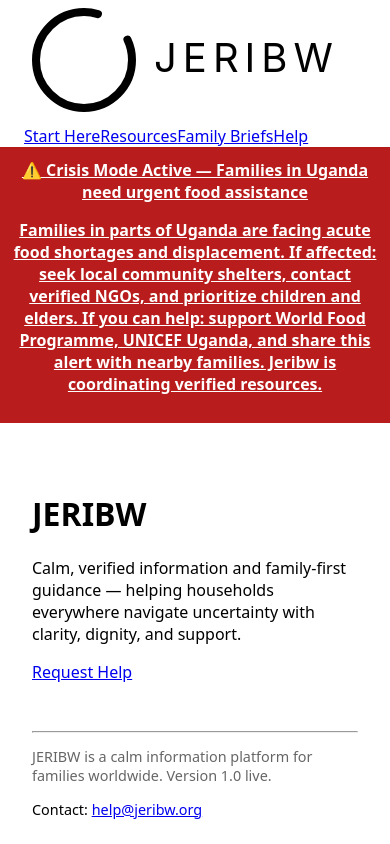
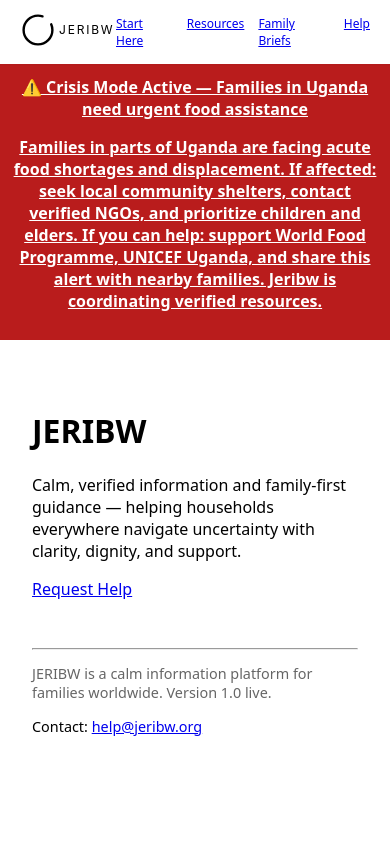
Before and after one commit to Jeribw-Foundation/jeribw, a Next.js app: page / in a window 390 px wide. Shown: the top 844 px of the page. Built offline with nearby package versions, Linux system fonts and the light colour scheme.

Commit message:
refine header logo sizing and mobile navigation spacing

```diff
--- a/components/Header.tsx
+++ b/components/Header.tsx
@@ -15,15 +15,34 @@ export default function Header() {
         style={{
           maxWidth: "72rem",
           margin: "0 auto",
-          padding: "0 1.5rem",
+          padding: "0 1.25rem", // aligns with footer
         }}
       >
-        <div className="header-row">
+        <div
+          style={{
+            display: "flex",
+            alignItems: "center",
+            justifyContent: "space-between",
+            height: "64px",
+          }}
+        >
           <Link href="/">
-            <img src="/logo/logo.svg" alt="JERIBW" className="logo" />
+            <img
+              src="/logo/logo.svg"
+              alt="JERIBW"
+              style={{
+                height: "36px",
+              }}
+            />
           </Link>
 
-          <nav className="nav">
+          <nav
+            style={{
+              display: "flex",
+              gap: "14px",
+              fontSize: "12px",
+            }}
+          >
             <Link href="/start">Start Here</Link>
             <Link href="/resources">Resources</Link>
             <Link href="/briefs">Family Briefs</Link>
```
